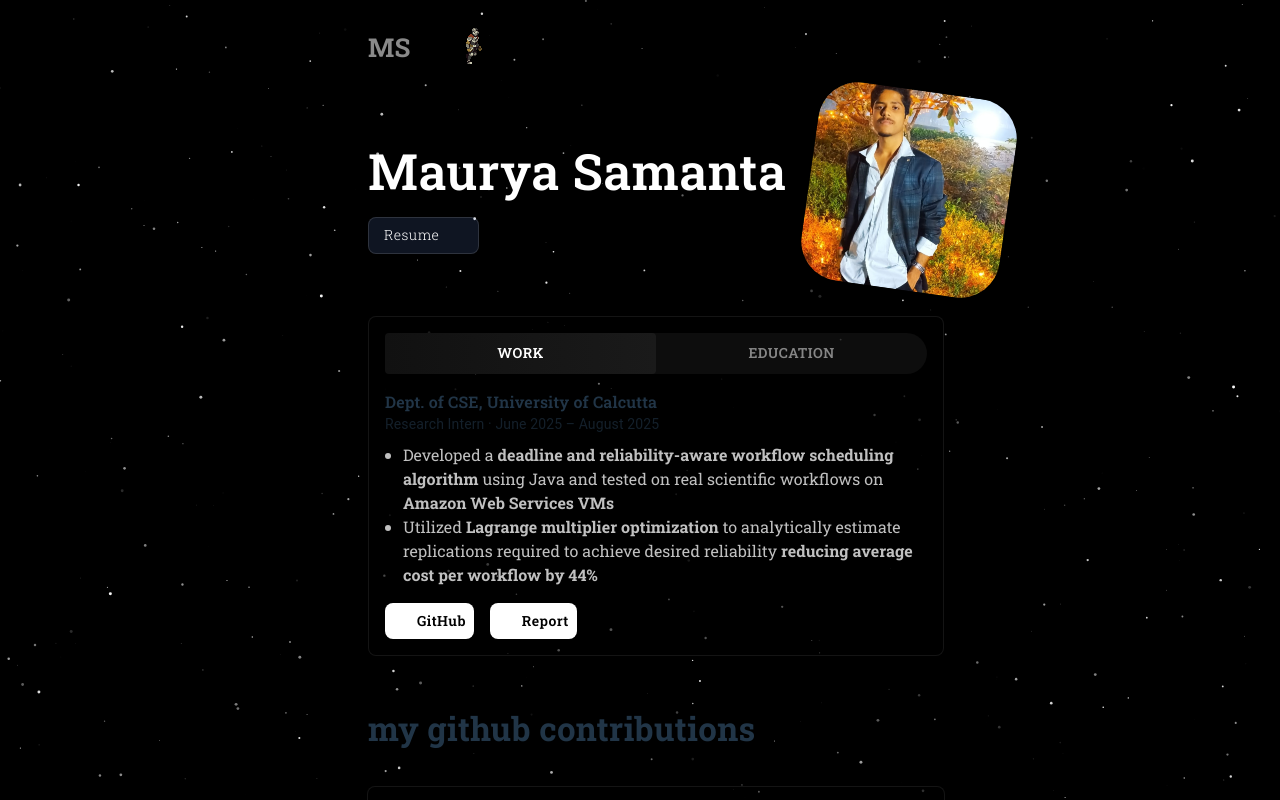
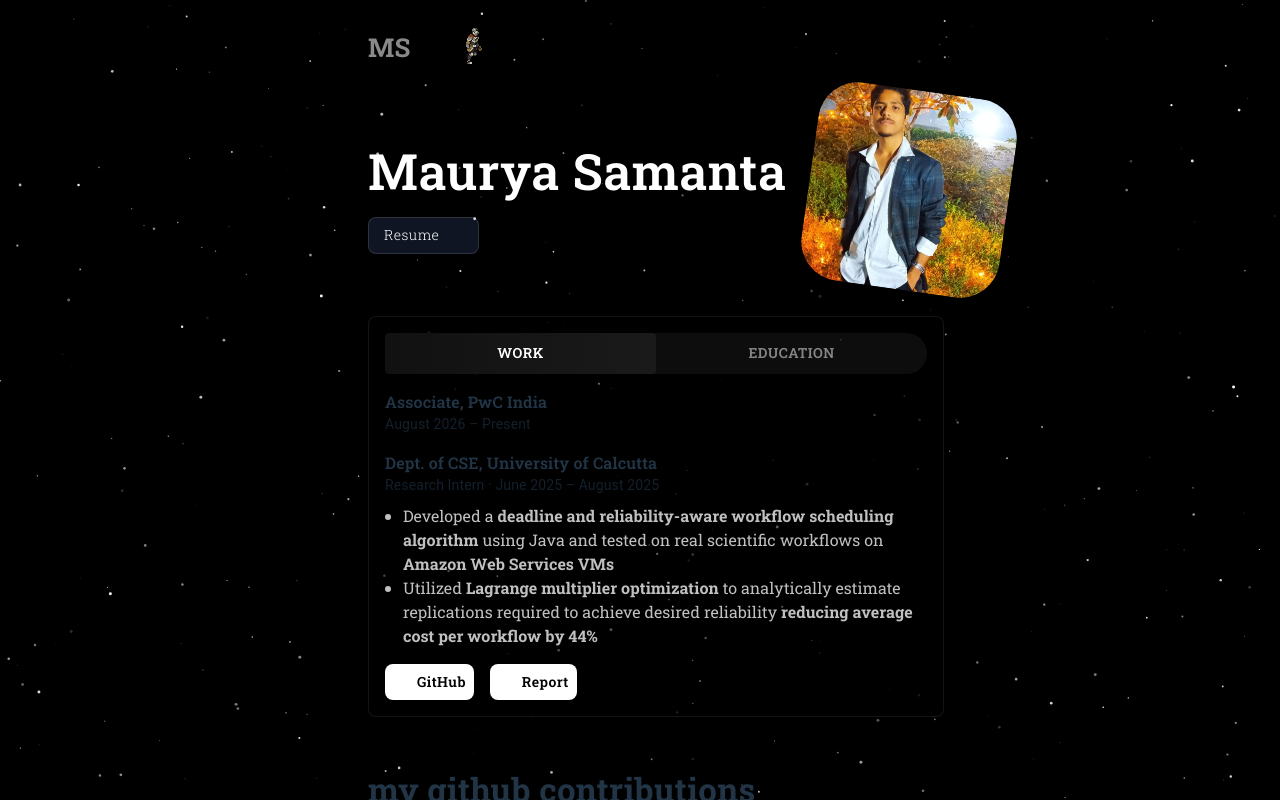
Before and after one commit to MauryaSamanta/MauryaSamantaV1, a React (Vite) app: page / in a window 1280 px wide. Shown: the top 800 px of the page. Built offline with nearby package versions, Linux system fonts and the light colour scheme; some icons are missing.

Commit message:
Update: Added PwC job under work section

```diff
--- a/src/components/EducationExperience.jsx
+++ b/src/components/EducationExperience.jsx
@@ -20,6 +20,27 @@ const tabStyle = (active) => ({
 const Work = () => (
   <Box sx={{ display: 'flex', flexDirection: 'column', gap: 2 }}>
 
+
+
+
+     <Box>
+      <Typography sx={{ fontWeight: 600, fontFamily: "'Roboto Slab', serif", }}>
+        Associate, PwC India
+      </Typography>
+      <Typography sx={{ opacity: 0.6, fontSize: 14 }}>
+        August 2026 – Present
+      </Typography>
+
+      {/* <ul style={{ paddingLeft: 18, marginTop: 8, color:'#ffffffc0', fontFamily: "'Roboto Slab', serif", }}>
+
+       <li>Explored workflow scheduling algorithms in cloud environments</li>
+        <li>Developed a <b>deadline and reliability-aware workflow scheduling algorithm</b> using Java and tested on real scientific workflows on <b>Amazon Web Services VMs</b>
+</li>
+        <li>Utilized <b>Lagrange multiplier optimization</b> to analytically estimate replications required to achieve desired reliability <b>reducing average cost per workflow by 44%</b>
+ </li>
+      </ul> */}
+
+    </Box>
     <Box>
       <Typography sx={{ fontWeight: 600, fontFamily: "'Roboto Slab', serif", }}>
         Dept. of CSE, University of Calcutta
@@ -78,6 +99,8 @@ const Work = () => (
 </Button>
 </Box>
     </Box>
+
+
   </Box>
 );
 const Education = () => (
```
